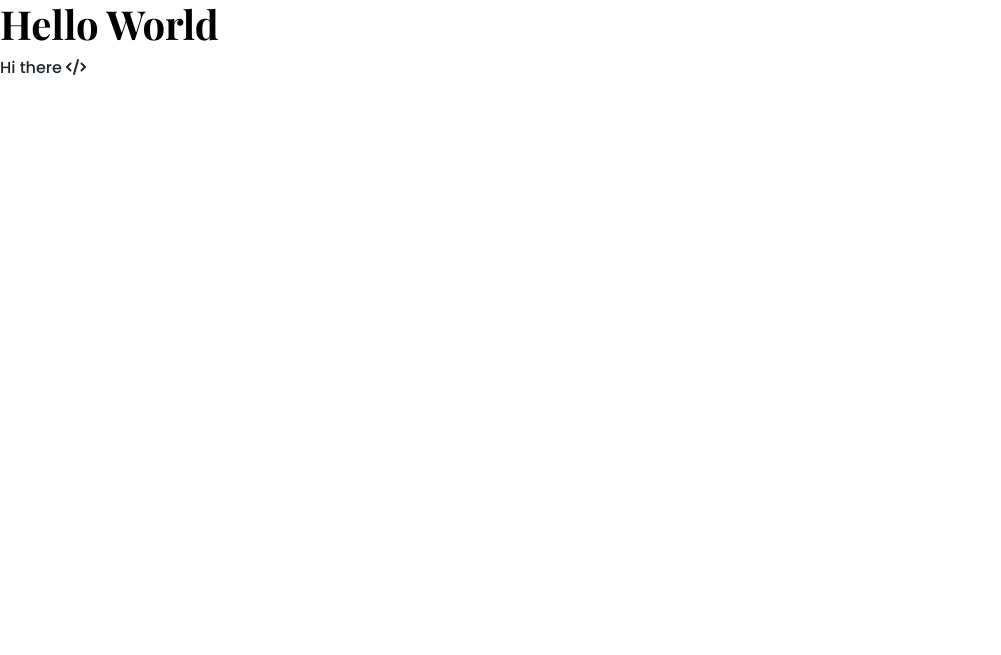
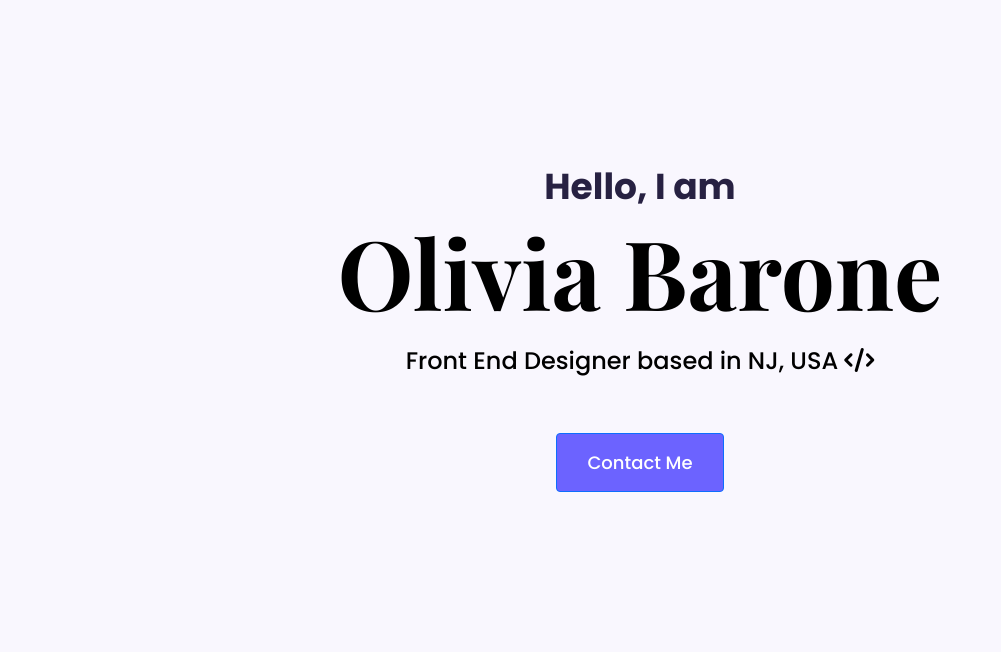
Before and after one commit to oliviadigiorgio/portfolio-project, a plain HTML site: page index.html in a window 1280 px wide. Shown: the whole page, without its empty margins (0-1001 px from the left). Drawn offline with nearby package versions, Linux system fonts and the light colour scheme.

Commit message:
Homepage Hero

```diff
--- a/index.html
+++ b/index.html
@@ -31,7 +31,15 @@
   </head>
 
   <body>
-    <h1>Hello World</h1>
-    <p>Hi there <i class="fa-solid fa-code"></i></p>
+    <div class="hero">
+      <p>Hello, I am</p>
+      <h1>Olivia Barone</h1>
+      <h2 class="mb-5">
+        Front End Designer based in NJ, USA <i class="fa-solid fa-code"></i>
+      </h2>
+      <div>
+        <a href="#" class="btn btn-primary btn-branding">Contact Me</a>
+      </div>
+    </div>
   </body>
 </html>
--- a/styles/portfolio.css
+++ b/styles/portfolio.css
@@ -1,10 +1,58 @@
+:root {
+  --branding-color: #6c63ff;
+  --heading-font-family: "Playfair Display", serif;
+  --default-font-family: "Poppins", sans-serif;
+  --secondary-color: #f9f7fe;
+}
+
+body {
+  font-family: var(--default-font-family);
+}
+
+h1,
+h2,
+h3,
+h4,
+h5,
+h6 {
+  color: black;
+  font-family: var(--heading-font-family);
+  font-weight: bold;
+}
+
 h1 {
-  color: black;
-  font-weight: bold;
-  font-family: "Playfair Display", serif;
+  font-size: 96px;
 }
 
 p {
   font-weight: normal;
-  font-family: "Poppins", sans-serif;
 }
+
+.hero {
+  background: var(--secondary-color);
+  text-align: center;
+  padding: 160px 20px;
+}
+
+.hero p {
+  font-size: 36px;
+  font-weight: bold;
+  margin: 0;
+  color: #272142;
+}
+
+.hero h2 {
+  font-family: var(--default-font-family);
+  font-size: 24px;
+  line-height: 2;
+  font-weight: normal;
+}
+
+.btn-branding {
+  background: var(--branding-color);
+  border-radius: 4px;
+  color: white;
+  font-size: 18px;
+  line-height: 27px;
+  padding: 15px 30px;
+}
```
